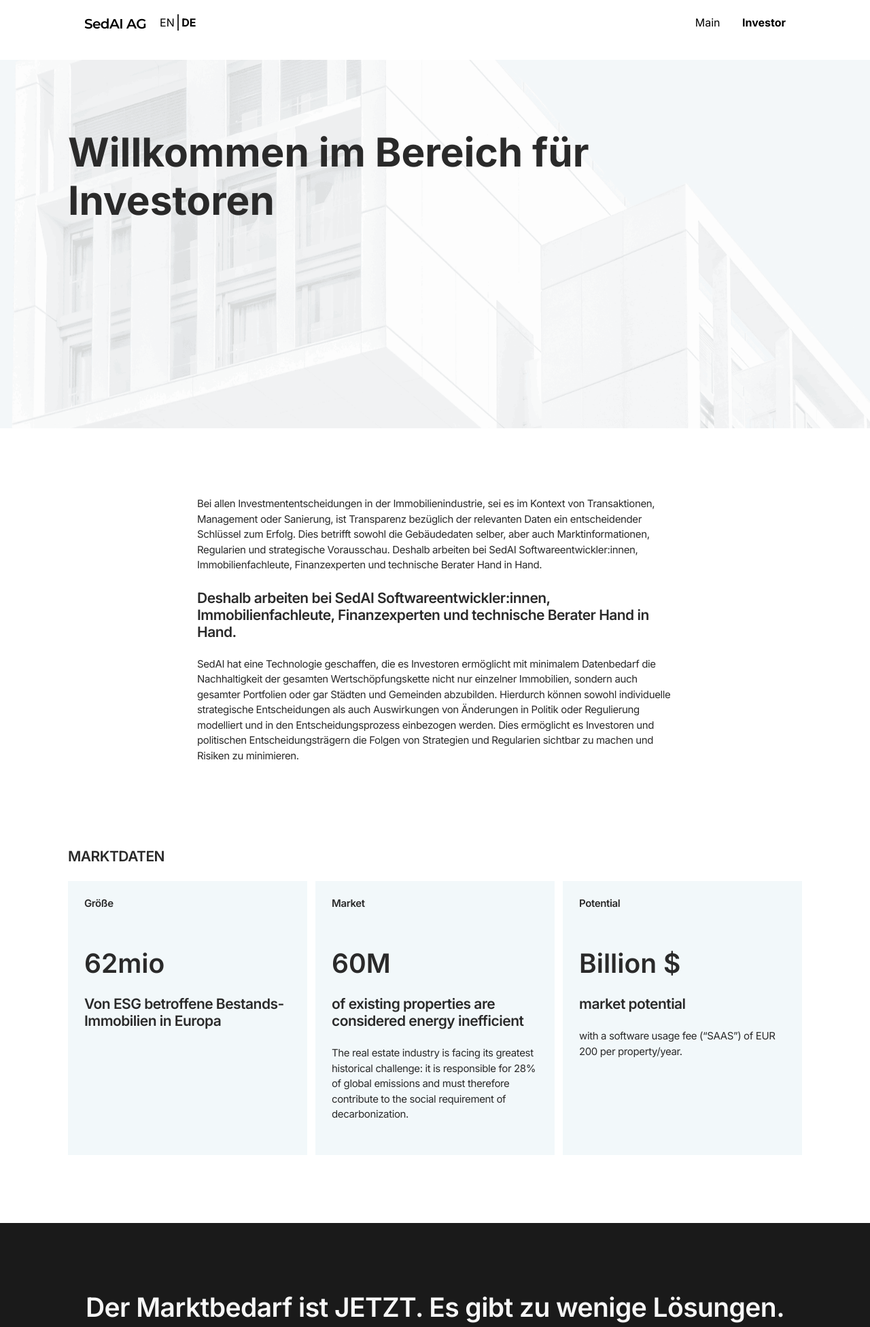
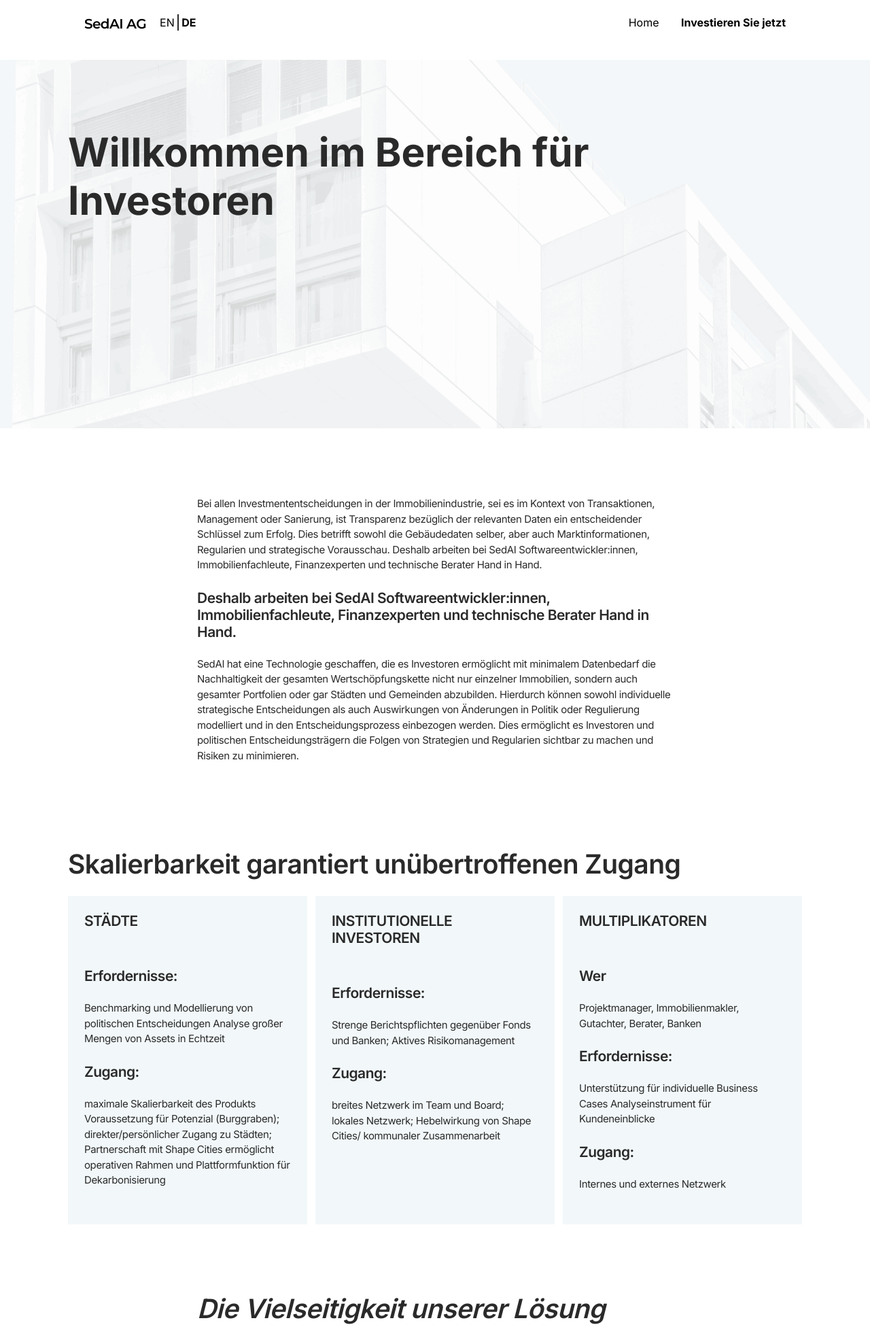
Before and after one commit to pmHenning/sedaiag_website, a PHP site: page /invest/invest_de.html in a window 1280 px wide. Shown: the top 1952 px of the page at 68% size. Run offline with PHP 8.4, Linux system fonts and the light colour scheme.

Commit message:
fix some details

```diff
--- a/invisible/css/_layout/BEM.scss
+++ b/invisible/css/_layout/BEM.scss
@@ -60,6 +60,10 @@
   font-style: italic !important;
 }
 
+.text--uppercase {
+  text-transform: uppercase !important;
+}
+
 .spacer {
   height: $huge;
 }
--- a/website/css/main.css
+++ b/website/css/main.css
@@ -133,6 +133,10 @@ section {
 
 .text--italic {
   font-style: italic !important;
+}
+
+.text--uppercase {
+  text-transform: uppercase !important;
 }
 
 .spacer {
@@ -404,6 +408,18 @@ header {
   background: #34A4D1;
 }
 
+.section-downloads__button {
+  margin: 2.6875rem auto 6.25rem;
+  padding: 0.5rem 2.5rem;
+  color: #34A4D1;
+  border: 0.125rem solid #34A4D1;
+  border-radius: 0.5rem;
+}
+.section-downloads__button:hover {
+  color: white;
+  background: #34A4D1;
+}
+
 .section-faq {
   display: flex;
   flex-direction: column;
--- a/website/datenschutz.html
+++ b/website/datenschutz.html
@@ -17,8 +17,8 @@
             <a class="header__lang-de header--active" href="/datenschutz.html">DE</a>
         </div>
         <div class="header__navi">
-            <a href="/">Main</a>
-            <a href="/invest/invest_de.html">Investor</a>
+            <a href="/">Home</a>
+            <a href="invest/invest_de.html">Investieren Sie jetzt</a>
         </div>
     </div>
 </header>
--- a/website/index.html
+++ b/website/index.html
@@ -17,8 +17,8 @@
             <a class="header__lang-de" href="/index_de.html">DE</a>
         </div>
         <div class="header__navi">
-            <a class="header--active" href="/">Main</a>
-            <a href="/invest.html">Investor</a>
+            <a class="header--active" href="/">Home</a>
+            <a href="invest.html">Investor</a>
         </div>
     </div>
 </header>
--- a/website/invest/invest_de.html
+++ b/website/invest/invest_de.html
@@ -13,12 +13,12 @@
     <div class="wrapper header__wrapper">
         <a class="header__logo" href="/">SedAI AG</a>
         <div class="header__lang">
-            <a class="header__lang-en" href="">EN</a>
+            <a class="header__lang-en" href="invest.html">EN</a>
             <a class="header__lang-de header--active" href="">DE</a>
         </div>
         <div class="header__navi">
-            <a href="/">Main</a>
-            <a class="header--active" href="/invest.html">Investor</a>
+            <a href="../">Home</a>
+            <a class="header--active" href="">Investieren Sie jetzt</a>
         </div>
     </div>
 </header>
@@ -51,34 +51,48 @@
     </div>
 </section>
 
+
 <div class="spacer"></div>
 
 <section class="section-three-boxes wrapper">
     <div class="section-three-boxes__head">
-        <h2 class="h3-text">MARKTDATEN</h2>
+        <h2 class="h2-text">Skalierbarkeit garantiert unübertroffenen Zugang</h2>
     </div>
     <div class="section-three-boxes__text-wrapper">
         <div class="section-three-boxes__box">
-            <h3 class="standard-font text--fett">Größe</h3>
-            <p class="h1-text">62mio</p>
-            <p class="h3-text">Von ESG betroffene Bestands-Immobilien in Europa</p>
-            <p class="standard-font"></p>
+            <h3 class="h3-text text--uppercase">Städte</h3>
+            <p class="h3-text">Erfordernisse:</p>
+            <p class="standard-font">Benchmarking und Modellierung von politischen Entscheidungen
+                Analyse großer Mengen von Assets in Echtzeit</p>
+            <p class="h3-text">Zugang:</p>
+            <p class="standard-font">maximale Skalierbarkeit des Produkts Voraussetzung für Potenzial (Burggraben); direkter/persönlicher Zugang zu Städten; Partnerschaft mit Shape Cities ermöglicht operativen Rahmen und Plattformfunktion für Dekarbonisierung
+            </p>
         </div>
 
         <div class="section-three-boxes__box">
-            <h3 class="standard-font text--fett">Market</h3>
-            <p class="h1-text">60M</p>
-            <p class="h3-text">of existing properties are considered energy inefficient</p>
-            <p class="standard-font">The real estate industry is facing its greatest historical challenge: it is
-                responsible for 28% of global emissions and must therefore contribute to the social requirement of
-                decarbonization.</p>
+            <h3 class="h3-text text--uppercase">Institutionelle Investoren</h3>
+            <p class="h3-text">Erfordernisse:</p>
+            <p class="standard-font">Strenge Berichtspflichten gegenüber Fonds und Banken;
+                Aktives Risikomanagement
+            </p>
+            <p class="h3-text">Zugang:</p>
+            <p class="standard-font">breites Netzwerk im Team und Board;
+                lokales Netzwerk;
+                Hebelwirkung von Shape Cities/ kommunaler Zusammenarbeit
+            </p>
         </div>
 
         <div class="section-three-boxes__box">
-            <h3 class="standard-font text--fett">Potential</h3>
-            <p class="h1-text">Billion $</p>
-            <p class="h3-text">market potential</p>
-            <p class="standard-font">with a software usage fee (“SAAS”) of EUR 200 per property/year.</p>
+            <h3 class="h3-text text--uppercase">Multiplikatoren</h3>
+            <p class="h3-text">Wer</p>
+            <p class="standard-font">Projektmanager, Immobilienmakler, Gutachter, Berater, Banken</p>
+            <p class="h3-text">Erfordernisse:</p>
+            <p class="standard-font">Unterstützung für individuelle Business Cases
+                Analyseinstrument für Kundeneinblicke
+            </p>
+            <p class="h3-text">Zugang:</p>
+            <p class="standard-font">Internes und externes Netzwerk
+            </p>
         </div>
 
     </div>
@@ -86,11 +100,47 @@
 
 <div class="spacer"></div>
 
-<section class="section-cta">
-    <div class='wrapper'>
-        <div class="section-cta__headline"><h2 class="h2-text">Der Marktbedarf ist JETZT. Es gibt zu wenige Lösungen.</h2></div>
-        <div class="section-cta__text standard-font">SedAI hat den Anspruch, die führende ESG-Software in der Immobilienwirtschaft zu werden!</div>
-        <a class="section-cta__button" href="mailto:info@sedai-now.com">E-Mail schreiben</a>
+<section class="section-text wrapper">
+    <div class="section-text__text">
+        <p class="h2-text text--italic">Die Vielseitigkeit unserer Lösung ermöglicht es, verschiedene Kundensegmente anzusprechen
+            und Partner zu integrieren
+        </p>
+    </div>
+</section>
+
+<div class="spacer"></div>
+
+<section class="section-three-boxes wrapper">
+    <div class="section-three-boxes__head">
+        <h2 class="h2-text">Starke Economics treiben das Geschäftsmodel</h2>
+    </div>
+    <div class="section-three-boxes__text-wrapper">
+        <div class="section-three-boxes__box">
+            <p class="h1-text">62mio</p>
+            <p class="h3-text">Von ESG betroffene Bestands-Immobilien in Europa</p>
+            <p class="standard-font">Statistik Austria; Bundesamt für Statistik Schweiz, Destatis Deutschland</p>
+        </div>
+
+        <div class="section-three-boxes__box">
+            <p class="h1-text">15k€</p>
+            <p class="h3-text">Durchschnittlicher Software Umsatz pro Kunde / Jahr (ARPA)  </p>
+        </div>
+
+        <div class="section-three-boxes__box">
+            <p class="h1-text">10-15j</p>
+            <p class="h3-text">Lebensdauer in Jahre der Kunden (CLV)</p>
+        </div>
+        <div class="section-three-boxes__box">
+            <p class="h1-text">2.2m€</p>
+            <p class="h3-text">Umsatzpotential (CLV) aktuellin Pipeline befindliche / vorqualifizierte Kunden </p>
+        </div>
+        <div class="section-three-boxes__box">
+            <p class="h1-text">50m€</p>
+            <p class="h3-text">EXIT</p>
+            <p class="standard-font">IPO Nasdaq Nordic
+                Investmentbank Vator mandatiert</p>
+        </div>
+
     </div>
 </section>
 
@@ -190,7 +240,12 @@
 
 <div class="spacer"></div>
 
-<section class="section-downloads wrapper"></section>
+<section class="section-downloads">
+    <div class="section-downloads__wrapper">
+        <a href="" class="section-downloads__button">Presentation DE</a>
+        <a href="" class="section-downloads__button">Presentation EN</a>
+    </div>
+</section>
 
 <section class="section-cta">
     <div class='wrapper'>
@@ -210,15 +265,35 @@
     <ul class='section-faq__list'>
         <li class='section-faq__item'>
             <div class='section-faq__item-question'>Wie kann ich mich beteiligen?</div>
-            <div class='section-faq__item-answer standard-font'>Über die digitale Zeichnungsstrecke auf der Webseite www.ella-group.io/investor-relations. Für die Zeichnung benötigen Sie lediglich eine Kopie Ihres Ausweises und einen Touchscreen (für die digitale Unterschrift) oder alternativ Rücksendung eines gegengezeichneten Zeichnungsscheins als PDF-Datei. Es sollten alle in der digitalen Zeichnungsstrecke verfügbaren Dokumente heruntergeladen und sorgfältig durchgelesen werden, also auch z. B. der Wertpapierprospekt, die deutsche Kurzfassung des Wertpapierprospekts, die Widerrufserklärung und die Statuten der Emittentin. Bei Fragen stehen wir Ihnen jederzeit unter verwaltung@ella-group.io zur Verfügung. Was ist ein Partizipationsschein? Ausgegeben werden Partizipationsscheine der Ella Media AG gegen einen bestimmten Nennwert. Wie Aktien dienen sie den Unternehmen als Mittel zur Kapitalbeschaffung.</div>
+            <div class='section-faq__item-answer standard-font'>Kontaktieren Sie unter <a href=mailto:info@sedai.ag">info@sedai.ag</a>. Für die Zeichnung benötigen Sie lediglich eine Kopie Ihres Ausweises und einen Touchscreen (für die digitale Unterschrift) oder alternativ Rücksendung eines gegengezeichneten Zeichnungsscheins als PDF-Datei. Es sollten alle in der digitalen Zeichnungsstrecke verfügbaren Dokumente heruntergeladen und sorgfältig durchgelesen werden, also auch z. B. der Wertpapierprospekt, die deutsche Kurzfassung des Wertpapierprospekts, die Widerrufserklärung und die Statuten der Emittentin.</div>
         </li>
         <li class='section-faq__item'>
             <div class='section-faq__item-question'>Was ist ein Partizipationsschein?</div>
-            <div class='section-faq__item-answer standard-font'>Über die digitale Zeichnungsstrecke auf der Webseite www.ella-group.io/investor-relations. Für die Zeichnung benötigen Sie lediglich eine Kopie Ihres Ausweises und einen Touchscreen (für die digitale Unterschrift) oder alternativ Rücksendung eines gegengezeichneten Zeichnungsscheins als PDF-Datei. Es sollten alle in der digitalen Zeichnungsstrecke verfügbaren Dokumente heruntergeladen und sorgfältig durchgelesen werden, also auch z. B. der Wertpapierprospekt, die deutsche Kurzfassung des Wertpapierprospekts, die Widerrufserklärung und die Statuten der Emittentin. Bei Fragen stehen wir Ihnen jederzeit unter verwaltung@ella-group.io zur Verfügung. Was ist ein Partizipationsschein? Ausgegeben werden Partizipationsscheine der Ella Media AG gegen einen bestimmten Nennwert. Wie Aktien dienen sie den Unternehmen als Mittel zur Kapitalbeschaffung.</div>
+            <div class='section-faq__item-answer standard-font'>Ausgegeben werden Partizipationsscheine der Ella Media AG gegen einen bestimmten Nennwert. Wie Aktien dienen sie den Unternehmen als Mittel zur Kapitalbeschaffung. Im Wesentlichen handelt es sich bei Partizipationsscheinen um «stimmrechtslose Aktien», die gegen eine Einlage ausgegeben werden. Den Partizipationsschein-Inhaber:innen stehen in erster Linie Vermögensrechte zu: das Recht auf Beteiligung am Bilanzgewinn bzw. der Dividende und auf Verteilung des Liquidationsergebnisses sowie das Recht auf den Bezug neuer Aktien. Im Unterschied zu einer Aktie haben Inhaber:innen von Partizipationsscheinen jedoch z. B. keine Stimmrechte.</div>
         </li>
         <li class='section-faq__item'>
-            <div class='section-faq__item-question'>Wie kann ich mich beteiligen?</div>
-            <div class='section-faq__item-answer standard-font'>Über die digitale Zeichnungsstrecke auf der Webseite www.ella-group.io/investor-relations. Für die Zeichnung benötigen Sie lediglich eine Kopie Ihres Ausweises und einen Touchscreen (für die digitale Unterschrift) oder alternativ Rücksendung eines gegengezeichneten Zeichnungsscheins als PDF-Datei. Es sollten alle in der digitalen Zeichnungsstrecke verfügbaren Dokumente heruntergeladen und sorgfältig durchgelesen werden, also auch z. B. der Wertpapierprospekt, die deutsche Kurzfassung des Wertpapierprospekts, die Widerrufserklärung und die Statuten der Emittentin. Bei Fragen stehen wir Ihnen jederzeit unter verwaltung@ella-group.io zur Verfügung. Was ist ein Partizipationsschein? Ausgegeben werden Partizipationsscheine der Ella Media AG gegen einen bestimmten Nennwert. Wie Aktien dienen sie den Unternehmen als Mittel zur Kapitalbeschaffung.</div>
+            <div class='section-faq__item-question'>Zu welchem Preis kann ich Partizipationsscheine erwerben?</div>
+            <div class='section-faq__item-answer standard-font'>Die Konditionen sowie weiterführende Informationen zu den Partizipationsscheinen finden Sie in der digitalen Zeichnungsstrecke.</div>
+        </li>
+        <li class='section-faq__item'>
+            <div class='section-faq__item-question'>Kommen Gebühren oder Zusatzkosten auf mich zu?</div>
+            <div class='section-faq__item-answer standard-font'>Über den Kaufpreis der Partizipationsscheine hinaus, stellt die Emittentin den Anleger:innen keine Verwaltungskosten in Rechnung. Zu beachten ist, dass der Kaufpreis in Euro zu entrichten ist. Die Anleger:innen haben ggf. Kosten für die Beschaffung des Euro zu tragen. Alle anderen Kosten des Angebots (wie z.B. die Emissionsabgabe, Beratungs- oder Vermittlungskosten) werden von der Emittentin getragen.</div>
+        </li>
+        <li class='section-faq__item'>
+            <div class='section-faq__item-question'>Was passiert mit dem Kapital in der SedAI AG?</div>
+            <div class='section-faq__item-answer standard-font'>Ziel der Emittentin ist die Entwicklung einer Software zur Produktion von branchenspezifischen und verbraucherorientierten Inhalten in Form von Texten, Audio, Bildern und Videos auf der Basis von künstlicher Intelligenz. Die Mittel aus diesem Angebot werden für den operativen Betrieb, für Forschung und Entwicklung, Vertrieb und Marketing sowie für Investitionen und Aufwendungen zum Aufbau der erforderlichen IT-Infrastruktur verwendet. Weitere Informationen finden Sie im von der luxemburgischen CSSF bewilligten Wertpapierprospekt und der dazugehörigen deutschen Kurzfassung des Wertpapierprospektes in der digitalen Zeichnungsstrecke.</div>
+        </li>
+        <li class='section-faq__item'>
+            <div class='section-faq__item-question'>Gibt es ein Register der Inhaber der Partizipationsscheine oder muss ich sie in ein Depot einbuchen?</div>
+            <div class='section-faq__item-answer standard-font'>Die Inhaber:innen und die jeweilige Anzahl von Partizipationsscheinen werden in einem entsprechenden Register der Gesellschaft durch den Verwaltungsrat eingetragen. Über die Eintragung kann für jede:n Anleger:in jederzeit eine entsprechende Bestätigung ausgestellt werden.</div>
+        </li>
+        <li class='section-faq__item'>
+            <div class='section-faq__item-question'>Wie lange dauert es, bis ich Inhaber:in der Partizipationsscheine bin?</div>
+            <div class='section-faq__item-answer standard-font'>Nachdem das Geld zu Ihrer Zeichnung auf unserem Konto eingegangen ist, wird die entsprechende Anzahl Partizipationsscheine für Sie reserviert. In der Regel wird innerhalb von ein bis zwei Monaten danach eine formelle Kapitalerhöhung vorgenommen und die Partizipationsscheine ausgegeben bzw. Sie als Inhaber:in im Register der Partizipationsschein-Inhaber:in eingetragen. Sie erhalten von uns ein entsprechendes Bestätigungsschreiben über die Eintragung und die Anzahl Ihrer Partizipationsscheine.</div>
+        </li>
+        <li class='section-faq__item'>
+            <div class='section-faq__item-question'>Muss ich die Erträge aus den Partizipationsscheinen versteuern?</div>
+            <div class='section-faq__item-answer standard-font'>Die Einkommensbesteuerung richtet sich nach dem Steuerrecht des Staates der Ansässigkeit der jeweiligen Anleger:innen. Auf die Erträge aus den Wertpapieren kann das unterschiedliche Auswirkungen haben, die Sie mit Ihrer/ Ihrem lokalen Steuerberater:in besprechen sollten.</div>
         </li>
     </ul>
 </section>
@@ -227,8 +302,8 @@
     <div class="wrapper footer__wrapper">
         <div class="footer__navi">
             <span class='footer__copyright'>Copyright © 2024 SedAI AG</span>
-            <a class="footer--active" href="">Datenschutz</a>
-            <a href="">Impressum</a>
+            <a class="footer--active" href="../datenschutz.html">Datenschutz</a>
+            <a href="../impressum.html">Impressum</a>
         </div>
     </div>
 </footer>
--- a/website/privacy.html
+++ b/website/privacy.html
@@ -18,7 +18,7 @@
         </div>
         <div class="header__navi">
             <a href="/">Main</a>
-            <a href="/invest/invest.html">Investor</a>
+            <a href="invest/invest.html">Invest now</a>
         </div>
     </div>
 </header>
```
Also changed, not shown: invisible/css/_components/section-Downloads.scss (+15 -0 lines), website/impressum.html (+5 -5 lines), website/imprint.html (+7 -7 lines), website/index_de.html (+36 -16 lines), 1 other file.
